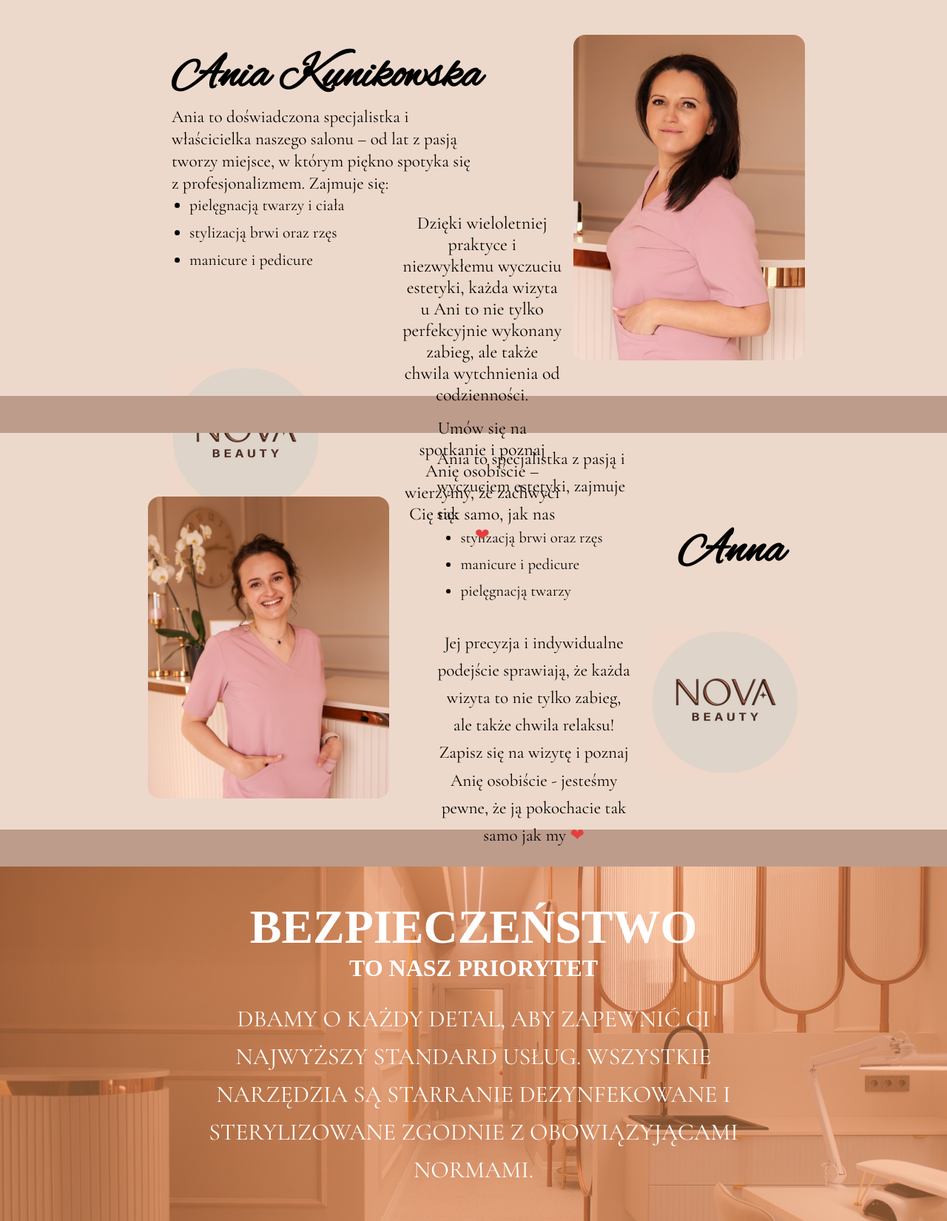
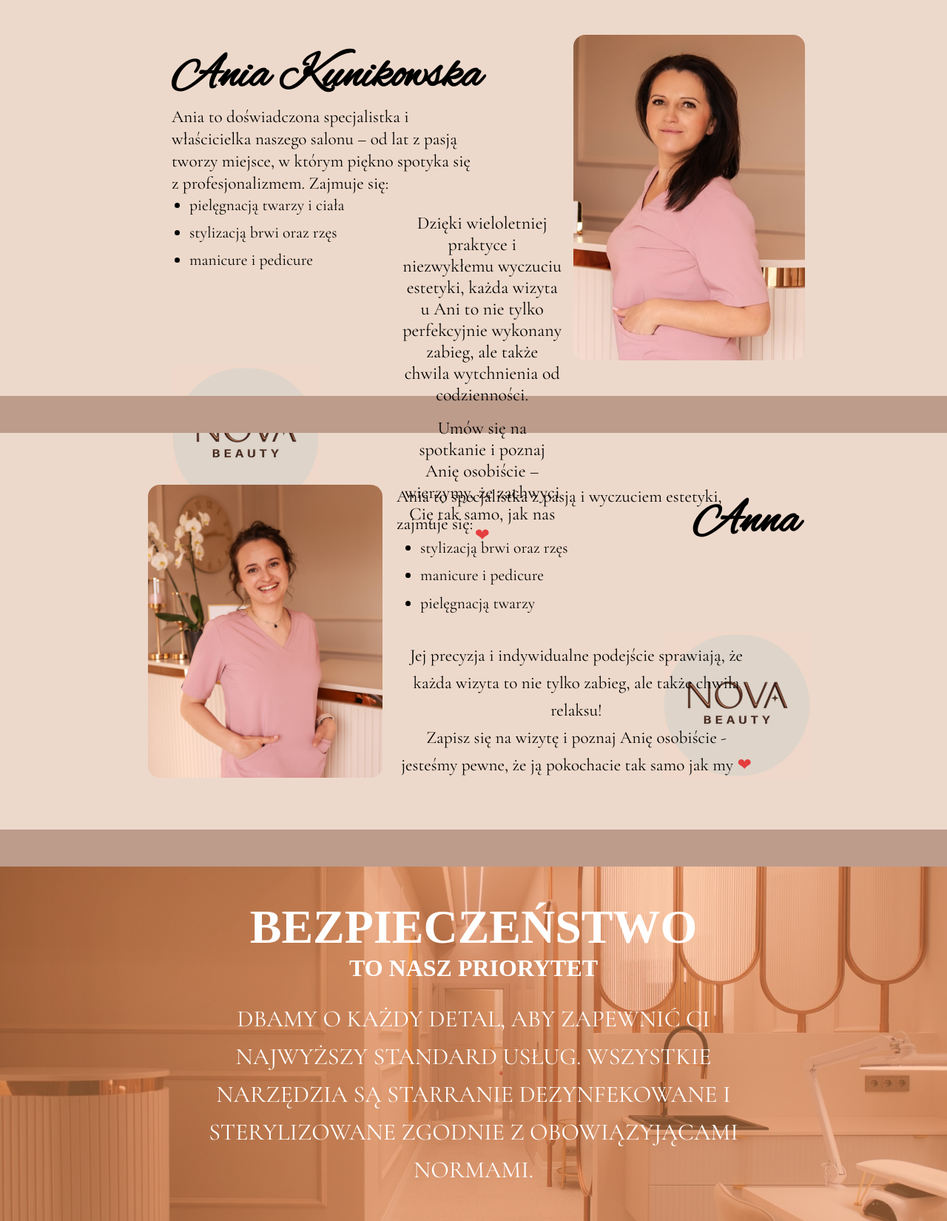
Before and after one commit to MaxiPerejra/Beauty-Website-, a PHP site: page / in a window 1280 px wide. Shown: the part 1101-2751 px from the top of the page at 74% size. Run offline with PHP 8.4, Linux system fonts and the light colour scheme; some web fonts are replaced.

Commit message:
Update o-nas2.css

```diff
--- a/o-nas2.css
+++ b/o-nas2.css
@@ -16,38 +16,54 @@
     padding: 0;
 }
 .card-content2 {
-    display: grid;
+    /*display: grid;
     grid-template-columns: 2fr 2fr 1fr;
-    grid-template-rows: auto 1fr auto;
-    gap: 2rem;
+    grid-template-rows: auto 1fr auto; */
+    gap: 1rem;
     align-items: center;
     height: 100%;
-    padding: 2rem 8rem;
+    padding: 4rem 8rem;
+    display: flex;
+    justify-content:flex-start;
+    position: relative;
+    width: 100%;
 }
 .lewo2 {
-    grid-column: 1 / 2;
-    grid-row: 1 / 4;
+    /*grid-column: 1 / 2;
+    grid-row: 1 / 4; */
+    flex: 0 0 40%;
+    margin-right: -4rem;
+
 }
 .lewo2 img {
-    width: 100%;
+    width: 90%;
     height: auto;;
     border-radius: 16px;
     object-fit: cover;
     display: block;
 }
 .name2 {
-    grid-column: 3 / 4;
+    /*grid-column: 3 / 4;
     grid-row: 1 / 2;
-    justify-self: start;
+    justify-self: start; */
     font-family: "Alex Brush", cursive;
     font-size: 4rem;
     color: black;
-    padding-top: 2.5rem;
+    text-align: center;
+    position: absolute;
+    top: 2rem;
+    right: 8rem;
+    margin: 0;
 }
 .srodek{
-    grid-column: 2 / 3;
-    grid-row: 1 / 4;
+    /*grid-column: 2 / 3;
+    grid-row: 1 / 4; */
+    flex: 0 0 auto;
+    max-width: 550px;
+    z-index: 10;
+
 }
+
 .intro2 {
     font-family: "Cormorant Garamond", serif;
     font-size: 1.45rem;
@@ -63,7 +79,7 @@
 }
 .services2 li {
     margin-bottom: 0.7rem;
-    font-size: 1.3rem;
+    font-size: 1.35rem;
     margin-left: 4rem;
 
 }
@@ -79,10 +95,11 @@
     font-size: 1.5rem;
 }
 .bottom2 {
-    grid-column: 2 / 4;
-    grid-row: 3 / 4;
-    justify-self: end;
-    margin-bottom: 2rem;
+    /*grid-column: 2 / 4;
+    grid-row: 3 / 4; */
+    position: absolute;
+    bottom: 1rem;
+    right: 7rem;
 }
 
 
```
